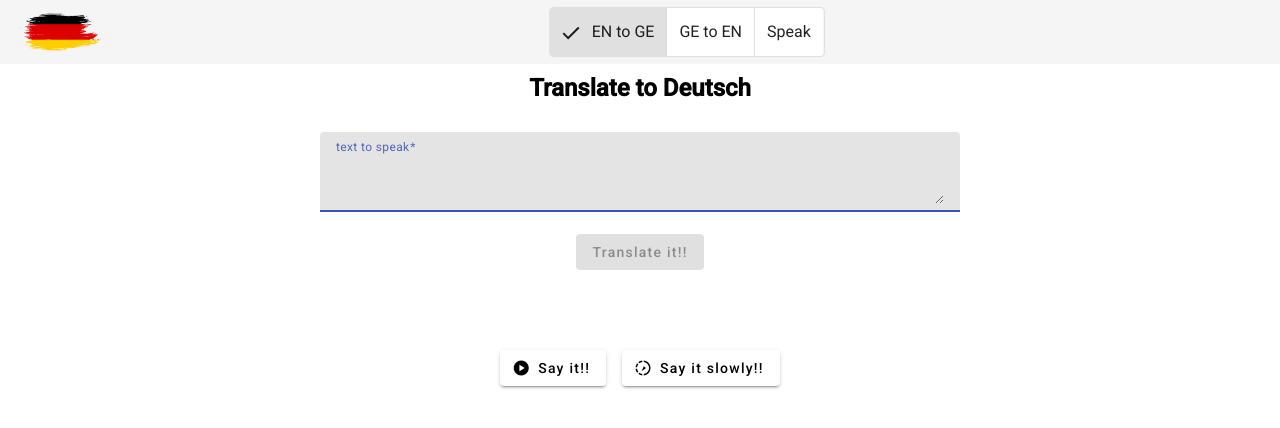
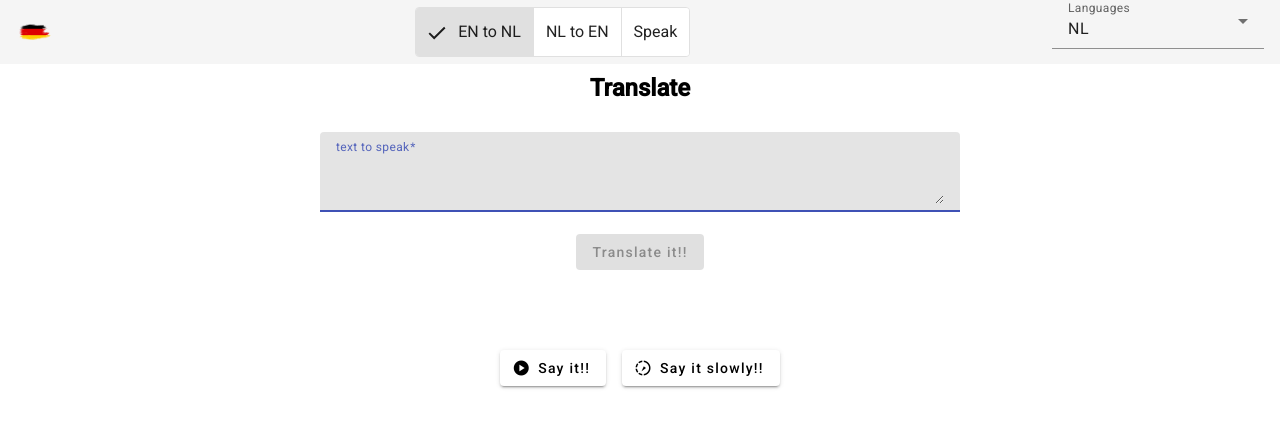
Before and after one commit to vitorstick/moving-de, an Angular app: page / in a window 1280 px wide. Shown: the top 428 px of the page. Built offline with nearby package versions, Linux system fonts and the light colour scheme.

Commit message:
change language dropdown

```diff
--- /dev/null
+++ b/src/app/components/header-select-language/header-select-language.component.html
@@ -0,0 +1,8 @@
+<mat-form-field>
+  <mat-label>Languages</mat-label>
+  <mat-select [formControl]="lang" (ngModelChange)="onLanguageChange()">
+    @for (lang of langList; track lang) {
+    <mat-option [value]="lang">{{ lang }}</mat-option>
+    }
+  </mat-select>
+</mat-form-field>
--- /dev/null
+++ b/src/app/components/header-select-language/header-select-language.component.ts
@@ -0,0 +1,30 @@
+import { Component, EventEmitter, Output } from '@angular/core';
+import { FormControl, FormsModule, ReactiveFormsModule } from '@angular/forms';
+import { MatFormFieldModule } from '@angular/material/form-field';
+import { MatSelectModule } from '@angular/material/select';
+
+@Component({
+  selector: 'app-header-select-language',
+  standalone: true,
+  imports: [
+    MatFormFieldModule,
+    MatSelectModule,
+    FormsModule,
+    ReactiveFormsModule,
+  ],
+  templateUrl: './header-select-language.component.html',
+  styleUrl: './header-select-language.component.scss',
+})
+export class HeaderSelectLanguageComponent {
+  @Output() languageChangeEmit = new EventEmitter<string>();
+
+  lang = new FormControl<string>('NL', {
+    nonNullable: true,
+  });
+
+  langList: string[] = ['NL', 'DE'];
+
+  onLanguageChange() {
+    this.languageChangeEmit.emit(this.lang.value);
+  }
+}
--- a/src/app/components/header/header.component.html
+++ b/src/app/components/header/header.component.html
@@ -8,15 +8,20 @@
     <div class="buttons-navigation">
       <mat-button-toggle-group name="fontStyle" aria-label="Font Style">
         <mat-button-toggle routerLink="/en-de" value="en-de" checked="true"
-          >EN to GE</mat-button-toggle
+          >EN to {{ lang }}</mat-button-toggle
         >
         <mat-button-toggle routerLink="/de-en" value="de-en"
-          >GE to EN</mat-button-toggle
+          >{{ lang }} to EN</mat-button-toggle
         >
         <mat-button-toggle routerLink="/speak" value="speak"
           >Speak</mat-button-toggle
         >
       </mat-button-toggle-group>
     </div>
+    <div class="nav-bar--right-section">
+      <app-header-select-language
+        (languageChangeEmit)="onLanguageChange($event)"
+      ></app-header-select-language>
+    </div>
   </div>
 </mat-toolbar>
--- a/src/app/components/header/header.component.ts
+++ b/src/app/components/header/header.component.ts
@@ -1,9 +1,11 @@
 import { ChangeDetectionStrategy, Component } from '@angular/core';
-import { MatToolbarModule } from '@angular/material/toolbar';
-import { MatIconModule } from '@angular/material/icon';
 import { MatButtonModule } from '@angular/material/button';
 import { MatButtonToggleModule } from '@angular/material/button-toggle';
+import { MatIconModule } from '@angular/material/icon';
+import { MatToolbarModule } from '@angular/material/toolbar';
 import { RouterModule } from '@angular/router';
+import { LanguageService } from 'src/app/services/language.service';
+import { HeaderSelectLanguageComponent } from '../header-select-language/header-select-language.component';
 
 @Component({
   selector: 'app-header',
@@ -17,6 +19,15 @@ import { RouterModule } from '@angular/router';
     MatButtonModule,
     MatButtonToggleModule,
     RouterModule,
+    HeaderSelectLanguageComponent,
   ],
 })
-export class HeaderComponent {}
+export class HeaderComponent {
+  lang = this.lgService.getLanguage();
+  constructor(private lgService: LanguageService) {}
+
+  onLanguageChange(lang: string) {
+    this.lgService.setLanguage(lang);
+    this.lang = lang;
+  }
+}
--- a/src/app/container/translate-de-en/translate-de-en.component.html
+++ b/src/app/container/translate-de-en/translate-de-en.component.html
@@ -1,4 +1,4 @@
-<h2 class="translate-title">Deutsche Sprache</h2>
+<h2 class="translate-title">Translate to EN</h2>
 
 <app-text-input (textSubmit)="handleSubmitText($event)" />
 
--- a/src/app/container/translate-de-en/translate-de-en.component.ts
+++ b/src/app/container/translate-de-en/translate-de-en.component.ts
@@ -1,6 +1,5 @@
 import { AsyncPipe } from '@angular/common';
-import { Component, OnInit, signal } from '@angular/core';
-import { ActivatedRoute } from '@angular/router';
+import { Component, signal } from '@angular/core';
 import { Observable, map } from 'rxjs';
 import { SpeechComponent } from 'src/app/components/speech/speech.component';
 import { TextInputComponent } from 'src/app/components/text-input/text-input.component';
@@ -14,31 +13,19 @@ import { TranslateApiService } from 'src/app/services/translate.api.service';
   styleUrls: ['./translate-de-en.component.scss'],
   imports: [TextInputComponent, SpeechComponent, AsyncPipe],
 })
-export class TranslateDeEnComponent implements OnInit {
+export class TranslateDeEnComponent {
   translatedText$!: Observable<string>;
   routeData!: RouteData;
 
   originalText = signal<string>('');
 
-  constructor(
-    private translateApi: TranslateApiService,
-    private route: ActivatedRoute
-  ) {}
-
-  ngOnInit() {
-    this.routeData = this.route.snapshot.data as RouteData;
-  }
+  constructor(private translateApi: TranslateApiService) {}
 
   handleSubmitText(text: string) {
     this.originalText.set(text);
 
     this.translatedText$ = this.translateApi
-      .translate(text, this.routeData.lang ?? 'en')
-      .pipe(
-        map(
-          (res: any) =>
-          res[0][0][0]
-        )
-      );
+      .translate(text, 'en')
+      .pipe(map((res: any) => res[0][0][0]));
   }
 }
--- a/src/app/container/translate/translate.component.html
+++ b/src/app/container/translate/translate.component.html
@@ -1,4 +1,4 @@
-<h2 class="translate-title">Translate to Deutsch</h2>
+<h2 class="translate-title">Translate</h2>
 
 <app-text-input (textSubmit)="handleSubmitText($event)" />
 
--- a/src/app/container/translate/translate.component.ts
+++ b/src/app/container/translate/translate.component.ts
@@ -9,6 +9,7 @@ import { ActivatedRoute, RouterModule } from '@angular/router';
 import { Observable, map } from 'rxjs';
 import { TextInputComponent } from 'src/app/components/text-input/text-input.component';
 import { RouteData } from 'src/app/models/route-data';
+import { LanguageService } from 'src/app/services/language.service';
 import { TranslateApiService } from 'src/app/services/translate.api.service';
 import { SpeechComponent } from '../../components/speech/speech.component';
 
@@ -23,12 +24,14 @@ import { SpeechComponent } from '../../components/speech/speech.component';
 export class TranslateComponent implements OnInit {
   translatedText$!: Observable<string>;
   routeData!: RouteData;
+  language: string = this.lgService.getLanguage();
 
   originalText = signal<string>('');
 
   constructor(
     private translateApi: TranslateApiService,
-    private route: ActivatedRoute
+    private route: ActivatedRoute,
+    private lgService: LanguageService
   ) {}
 
   ngOnInit() {
@@ -38,16 +41,15 @@ export class TranslateComponent implements OnInit {
   handleSubmitText(text: string) {
     this.originalText.set(text);
 
+    this.language = this.lgService.getLanguage();
+
     this.translatedText$ = this.translateApi
-      .translate(text, this.routeData.lang ?? 'de')
+      .translate(text, this.language)
       .pipe(
-        map(
-          (res: any) =>
-           {
-            console.log(res);
-            return res[0][0][0]
-          }
-        )
+        map((res: any) => {
+          console.log(res);
+          return res[0][0][0];
+        })
       );
   }
 }
--- /dev/null
+++ b/src/app/services/language.service.ts
@@ -0,0 +1,17 @@
+import { Injectable } from '@angular/core';
+import { BehaviorSubject } from 'rxjs';
+
+@Injectable({
+  providedIn: 'root',
+})
+export class LanguageService {
+  private language$ = new BehaviorSubject<string>('NL');
+
+  setLanguage(lang: string) {
+    this.language$.next(lang);
+  }
+
+  getLanguage(): string {
+    return this.language$.getValue();
+  }
+}
```
Also changed, not shown: src/app/services/translate.api.service.ts (+4 -8 lines), src/app/components/header-select-language/header-select-language.component.scss (added).
